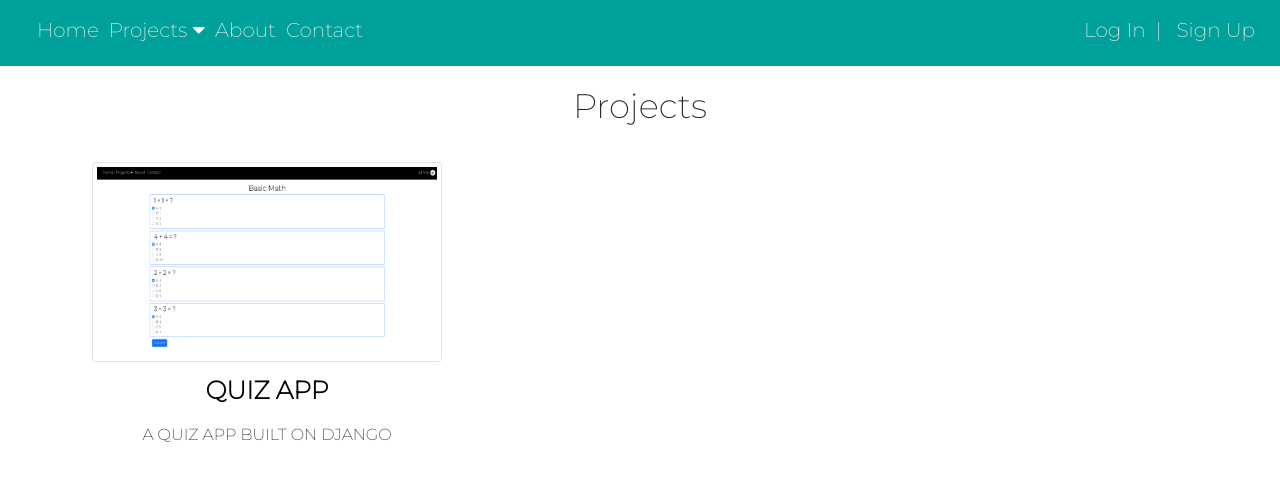
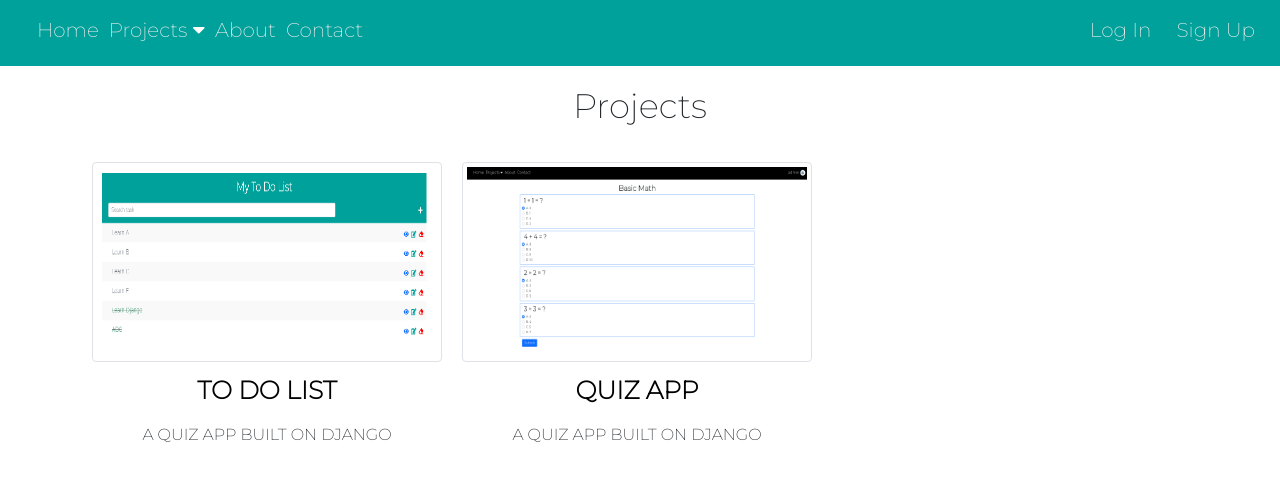
Before and after one commit to nguyenvu1997/quiz_app, a Django app: page / in a window 1280 px wide. Shown: the top 481 px of the page. Run offline with Django 3.2, Linux system fonts and the light colour scheme; some libraries are stand-ins or nearby versions.

Commit message:
Update home page

```diff
--- a/quiz_app/settings.py
+++ b/quiz_app/settings.py
@@ -149,10 +149,10 @@ LOGOUT_REDIRECT_URL = 'home'
 TIME_ZONE = 'Asia/Ho_Chi_Minh'
 
 # Use for deploy
-# STATICFILES_STORAGE = 'whitenoise.storage.CompressedManifestStaticFilesStorage'
+STATICFILES_STORAGE = 'whitenoise.storage.CompressedManifestStaticFilesStorage'
 
 # Use for test local
-STATICFILES_STORAGE = 'django.contrib.staticfiles.storage.StaticFilesStorage'
+# STATICFILES_STORAGE = 'django.contrib.staticfiles.storage.StaticFilesStorage'
 
 
 
--- a/static/css/base.css
+++ b/static/css/base.css
@@ -60,6 +60,7 @@ header {
     top: 0;
     background-color: rgba(0, 0, 0, 0.3);
     display: none;
+    z-index: 9;
 }
 
 #bar-icon{
--- a/templates/base.html
+++ b/templates/base.html
@@ -55,7 +55,7 @@
                 </ul>
 
             {% else %}
-            <a href="{% url 'login' %}" class="need_hide">Log In</a>|
+            <a href="{% url 'login' %}" class="need_hide">Log In </a>
             <a href="{% url 'signup' %}" class="need_hide">Sign Up</a>
             {% endif%}
         </div>
--- a/templates/home.html
+++ b/templates/home.html
@@ -42,6 +42,19 @@
 <div class="projects">
 
     <div class="box_1">
+        <a href="{% url 'tasks' %}">
+            <img src="{% static 'img/todolist.png'%}" alt="" class="img-fluid img-thumbnail rounded img-project">
+        </a>
+
+        <br>
+        <p align="center">
+            <a href="{% url 'tasks' %}">TO DO LIST</a>
+        </p>
+
+        <h6>A QUIZ APP BUILT ON DJANGO</h6>
+    </div>
+
+    <div class="box_1">
         <a href="{% url 'quiz_list' %}">
             <img src="{% static 'img/quiz_app.png'%}" alt="" class="img-fluid img-thumbnail rounded img-project">
         </a>
@@ -52,7 +65,6 @@
         </p>
 
         <h6>A QUIZ APP BUILT ON DJANGO</h6>
-        <!-- <a href="" class="btn btn-primary">View Project</a> -->
     </div>
 
 </div>
```
Also changed, not shown: static/img/todolist.PNG (added).
